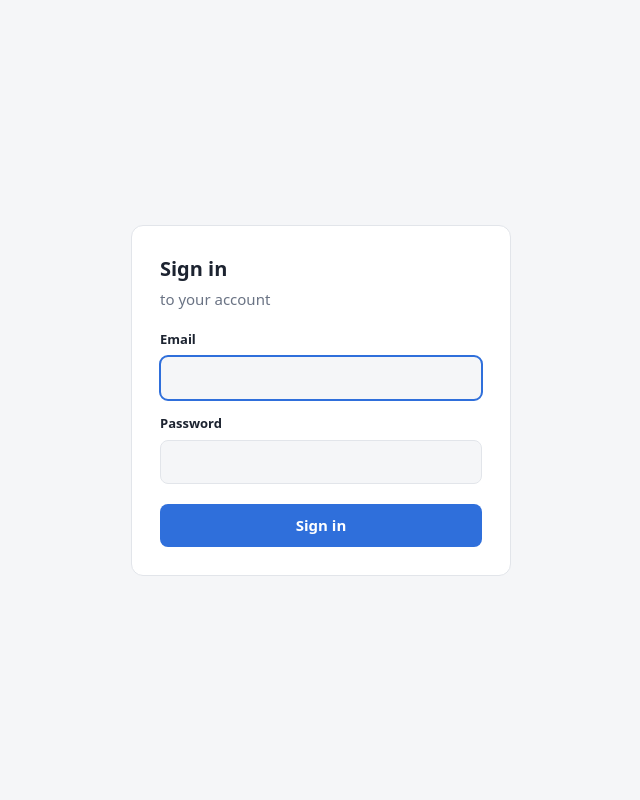
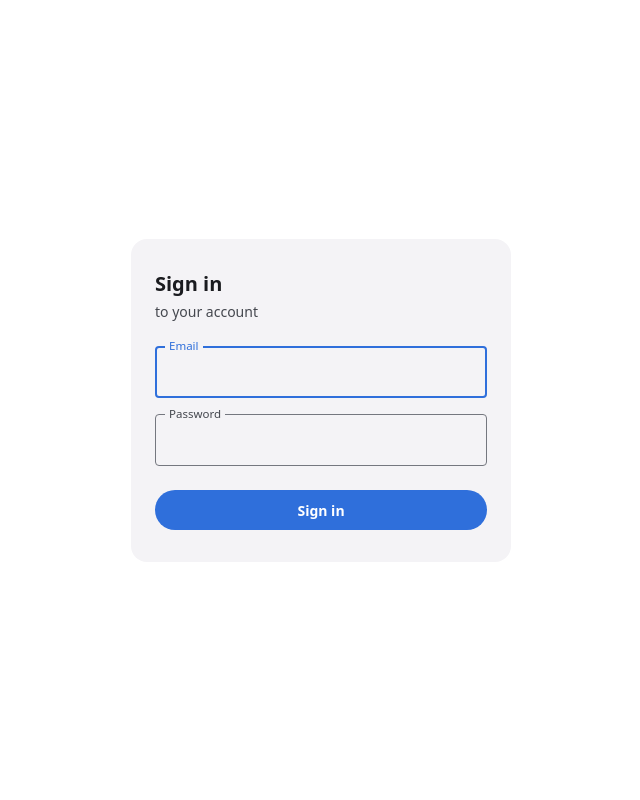
Before and after one commit to kananlanginhooper/OpenID-Connect-Python-Auth-for-private-sites, a Flask app: page /login in a window 1280 px wide. Shown: the whole page, without its empty margins (319-959 px from the left). Run offline with Flask 3, Linux system fonts and the light colour scheme; parts of the project's set-up code (start-up, migrations or seed data) failed here and were passed over; some libraries are stand-ins or nearby versions.

Commit message:
Shared theme look (Material 3 fields/button on the dashboard tokens), pytest suite + ruff, nonce replay blocked after a code is exchanged; before/after screenshots
Co-Authored-By: Claude Opus 5.5 <noreply@anthropic.com>

```diff
--- a/idp/idp/__init__.py
+++ b/idp/idp/__init__.py
@@ -10,6 +10,7 @@ Settings (environment):
   FRAME_ANCESTORS   wrapper origins allowed to frame the login page (registered sites are always allowed)
   FORWARDED_ALLOW_IPS  reverse proxies whose X-Forwarded-* headers are trusted (comma-separated, or *)
 """
+
 import logging
 import os
 import secrets
@@ -41,15 +42,22 @@ def _database_url(data_dir):
         return os.environ["DATABASE_URL"]
     if os.environ.get("DB_HOST"):
         from sqlalchemy import URL
-        return URL.create("postgresql+psycopg", username=os.environ.get("DB_USER", "idp"),
-                          password=os.environ.get("DB_PASSWORD", ""), host=os.environ["DB_HOST"],
-                          port=int(os.environ.get("DB_PORT", "5432")), database=os.environ.get("DB_NAME", "idp"))
+
+        return URL.create(
+            "postgresql+psycopg",
+            username=os.environ.get("DB_USER", "idp"),
+            password=os.environ.get("DB_PASSWORD", ""),
+            host=os.environ["DB_HOST"],
+            port=int(os.environ.get("DB_PORT", "5432")),
+            database=os.environ.get("DB_NAME", "idp"),
+        )
     return f"sqlite:///{os.path.join(data_dir, 'idp.sqlite3')}"
 
 
 def _upgrade():
     """Columns added after a table was first created (create_all only makes missing tables)."""
     from sqlalchemy import inspect, text
+
     if "issued_at" not in {c["name"] for c in inspect(db.engine).get_columns("authorization_code")}:
         with db.engine.begin() as c:
             c.execute(text("ALTER TABLE authorization_code ADD COLUMN issued_at INTEGER NOT NULL DEFAULT 0"))
@@ -59,6 +67,7 @@ def _upgrade():
 def _behind_proxy(app, trusted):
     """Honor X-Forwarded-For/Proto/Host (TLS ending at a reverse proxy) only from the proxies in FORWARDED_ALLOW_IPS."""
     from werkzeug.middleware.proxy_fix import ProxyFix
+
     ips = {i.strip() for i in trusted.split(",") if i.strip()}
     if not ips:
         return
@@ -84,7 +93,7 @@ def create_app():
         SIGNING_KEY=load_signing_key(data_dir),
         SQLALCHEMY_DATABASE_URI=_database_url(data_dir),
         SQLALCHEMY_ENGINE_OPTIONS={"pool_pre_ping": True},
-        SESSION_COOKIE_NAME="idp_session",      # sites on the same host (other ports) share cookies, so the name must be ours
+        SESSION_COOKIE_NAME="idp_session",  # other ports on the same host share cookies: the name must be ours
         SESSION_COOKIE_HTTPONLY=True,
         SESSION_COOKIE_SAMESITE="Lax",
         SESSION_COOKIE_SECURE=issuer.startswith("https://"),
@@ -115,8 +124,10 @@ def create_app():
     init_oauth(app)
 
     from .routes import bp
+
     app.register_blueprint(bp)
     from .cli import register
+
     register(app)
 
     with app.app_context():
@@ -124,6 +135,7 @@ def create_app():
         _upgrade()
         sync_clients(os.environ.get("IDP_CLIENTS_FILE"), log)
         from .models import Client, User
+
         for c in Client.query.all():
             for uri in c.redirect_uris:
                 u = urlsplit(uri)
@@ -132,6 +144,6 @@ def create_app():
                     ancestors.append(f"{u.scheme}://{u.netloc}")
         if User.query.count() == 0:
             log.warning("no users yet: add one with  docker compose exec idp flask user add you@example.com")
-        db.engine.dispose()   # gunicorn --preload forks after this: workers open their own connections
+        db.engine.dispose()  # gunicorn --preload forks after this: workers open their own connections
     log.info("issuer %s", issuer)
     return app
--- a/idp/idp/cli.py
+++ b/idp/idp/cli.py
@@ -1,4 +1,5 @@
 """Account admin:  docker compose exec idp flask user add|list|passwd|disable|enable|remove ..."""
+
 import sys
 
 import click
--- /dev/null
+++ b/idp/idp/static/pages.css
@@ -0,0 +1,70 @@
+/* The sign-in pages, Material 3 style on the shared tokens (theme.css). */
+body {
+  display: grid;
+  place-items: center;
+  min-height: 100vh;
+  padding: var(--app-space-4);
+}
+
+.card {
+  width: 100%;
+  max-width: 380px;
+  padding: var(--app-space-6) var(--app-space-5);
+  background: var(--app-card);
+  border-radius: var(--app-radius-l);
+}
+
+h1 { margin: 0 0 var(--app-space-1); font: var(--app-text-xl); }
+p.sub { margin: 0 0 var(--app-space-5); color: var(--app-muted); }
+
+/* outlined text field: the label sits on the border, like mat-form-field appearance="outline" */
+.field { position: relative; margin-top: var(--app-space-4); }
+.field input {
+  width: 100%;
+  height: 52px;
+  padding: 0 var(--app-space-4);
+  border: 1px solid var(--app-outline);
+  border-radius: 4px;
+  background: transparent;
+  color: var(--app-ink);
+  font: var(--app-text-md);
+  font-size: 15px;
+}
+.field input:hover { border-color: var(--app-ink); }
+.field input:focus { outline: none; border: 2px solid var(--app-accent); padding: 0 calc(var(--app-space-4) - 1px); }
+.field label {
+  position: absolute;
+  top: -8px;
+  left: calc(var(--app-space-3) - 2px);
+  padding: 0 4px;
+  background: var(--app-card);
+  color: var(--app-muted);
+  font: var(--app-text-xs);
+}
+.field input:focus + label { color: var(--app-accent); }
+
+/* filled button (mat-flat-button): a pill */
+button,
+.btn {
+  display: block;
+  width: 100%;
+  height: 40px;
+  margin-top: var(--app-space-5);
+  border: 0;
+  border-radius: 20px;
+  background: var(--app-accent);
+  color: var(--app-on-accent);
+  font: var(--app-text-md);
+  font-weight: 600;
+  line-height: 40px;
+  text-align: center;
+  text-decoration: none;
+  cursor: pointer;
+}
+button:hover, .btn:hover { filter: brightness(1.08); }
+button:focus-visible, .btn:focus-visible { outline: 2px solid var(--app-accent); outline-offset: 2px; }
+
+.err { margin: var(--app-space-3) 0 0; color: var(--app-bad); font: var(--app-text-sm); }
+.muted { color: var(--app-muted); font: var(--app-text-sm); }
+ul { padding-left: 18px; }
+a { color: var(--app-accent); }
--- /dev/null
+++ b/idp/idp/static/theme.css
@@ -0,0 +1,45 @@
+/* The shared dashboard theme's tokens as plain CSS (this provider has no Sass build). The values are the ones the
+   Angular theme (project-wrapper-dashboard-api-mcp: ui/src/styles/theme.scss, Material 3 azure) resolves to, so the
+   sign-in pages look like the apps they sign in to. Light and dark follow the system. */
+:root {
+  color-scheme: light dark;
+
+  --app-accent: light-dark(#2f6fdb, #5b93f0);
+  --app-on-accent: #ffffff;
+
+  --app-space-1: 4px;
+  --app-space-2: 8px;
+  --app-space-3: 12px;
+  --app-space-4: 16px;
+  --app-space-5: 24px;
+  --app-space-6: 32px;
+
+  --app-radius-s: 6px;
+  --app-radius-m: 10px;
+  --app-radius-l: 16px;
+
+  --app-font-family: system-ui, -apple-system, 'Segoe UI', Roboto, sans-serif;
+  --app-text-xs: 400 11.5px/1.4 var(--app-font-family);
+  --app-text-sm: 400 13px/1.45 var(--app-font-family);
+  --app-text-md: 400 14px/1.5 var(--app-font-family);
+  --app-text-lg: 600 16px/1.4 var(--app-font-family);
+  --app-text-xl: 650 20px/1.3 var(--app-font-family);
+
+  --app-bg: light-dark(#ffffff, #0d0e11);
+  --app-card: light-dark(#f4f3f6, #1a1b1f);
+  --app-ink: light-dark(#1a1b1f, #e3e2e6);
+  --app-muted: light-dark(#44474e, #e0e2ec);
+  --app-line: light-dark(#c4c6d0, #44474e);
+  --app-outline: light-dark(#74777f, #8e9099);
+  --app-bad: light-dark(#ba1a1a, #ffb4ab);
+}
+
+* { box-sizing: border-box; }
+
+html, body {
+  margin: 0;
+  min-height: 100%;
+  background: var(--app-bg);
+  color: var(--app-ink);
+  font: var(--app-text-md);
+}
--- a/idp/idp/templates/base.html
+++ b/idp/idp/templates/base.html
@@ -4,26 +4,8 @@
   <meta charset="utf-8">
   <meta name="viewport" content="width=device-width, initial-scale=1">
   <title>{% block title %}Sign in{% endblock %}</title>
-  <style>
-    :root { --bg: #f5f6f8; --card: #fff; --ink: #1c2330; --muted: #6a7384; --line: #e2e5ea; --accent: #2f6fdb; --bad: #d23c3c; }
-    @media (prefers-color-scheme: dark) {
-      :root { --bg: #0f1318; --card: #171c23; --ink: #e6e9ee; --muted: #8d96a6; --line: #262d37; --accent: #5b93f0; --bad: #f06363; }
-    }
-    * { box-sizing: border-box; }
-    body { margin: 0; min-height: 100vh; display: grid; place-items: center; padding: 16px; background: var(--bg); color: var(--ink);
-      font: 15px/1.5 system-ui, -apple-system, "Segoe UI", sans-serif; }
-    .card { width: 100%; max-width: 380px; background: var(--card); border: 1px solid var(--line); border-radius: 12px; padding: 28px; }
-    h1 { font-size: 20px; margin: 0 0 4px; }
-    p.sub { color: var(--muted); margin: 0 0 20px; }
-    label { display: block; font-weight: 600; font-size: 13px; margin: 14px 0 6px; }
-    input { width: 100%; padding: 10px 12px; border: 1px solid var(--line); border-radius: 8px; background: var(--bg); color: var(--ink); font: inherit; }
-    input:focus { outline: 2px solid var(--accent); outline-offset: -1px; }
-    button, .btn { display: inline-block; width: 100%; margin-top: 20px; padding: 10px; border: 0; border-radius: 8px; background: var(--accent);
-      color: #fff; font: inherit; font-weight: 600; cursor: pointer; text-align: center; text-decoration: none; }
-    .err { color: var(--bad); margin: 12px 0 0; }
-    ul { padding-left: 18px; } a { color: var(--accent); }
-    .muted { color: var(--muted); font-size: 13px; }
-  </style>
+  <link rel="stylesheet" href="{{ url_for('static', filename='theme.css') }}">
+  <link rel="stylesheet" href="{{ url_for('static', filename='pages.css') }}">
 </head>
 <body><main class="card">{% block body %}{% endblock %}</main></body>
 </html>
--- a/idp/idp/templates/login.html
+++ b/idp/idp/templates/login.html
@@ -5,10 +5,14 @@
 <form method="post" action="{{ url_for('.login') }}">
   <input type="hidden" name="csrf" value="{{ csrf }}">
   <input type="hidden" name="next" value="{{ next }}">
-  <label for="email">Email</label>
-  <input id="email" name="email" type="email" autocomplete="username" value="{{ email }}" required autofocus>
-  <label for="password">Password</label>
-  <input id="password" name="password" type="password" autocomplete="current-password" required>
+  <div class="field">
+    <input id="email" name="email" type="email" autocomplete="username" value="{{ email }}" required autofocus>
+    <label for="email">Email</label>
+  </div>
+  <div class="field">
+    <input id="password" name="password" type="password" autocomplete="current-password" required>
+    <label for="password">Password</label>
+  </div>
   {% if error %}<p class="err" role="alert">{{ error }}</p>{% endif %}
   <button type="submit">Sign in</button>
 </form>
--- /dev/null
+++ b/idp/requirements-dev.txt
@@ -0,0 +1,3 @@
+-r requirements.txt
+pytest==8.4.2
+ruff==0.17.3
```
Also changed, not shown: idp/idp/clients.py (+18 -13 lines), idp/idp/models.py (+9 -0 lines), idp/idp/oauth.py (+28 -6 lines), idp/idp/routes.py (+37 -25 lines), idp/pyproject.toml (added, +10 -0 lines), idp/tests/test_idp.py (added, +158 -0 lines), README.md, docs/refactor/README.md (added), 4 other files.
